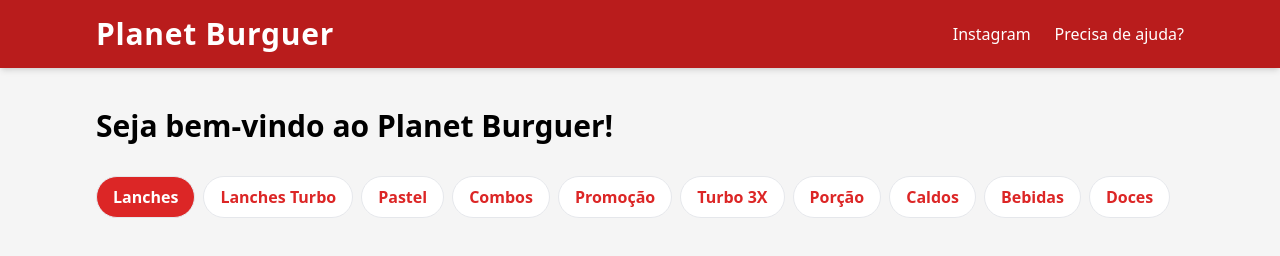
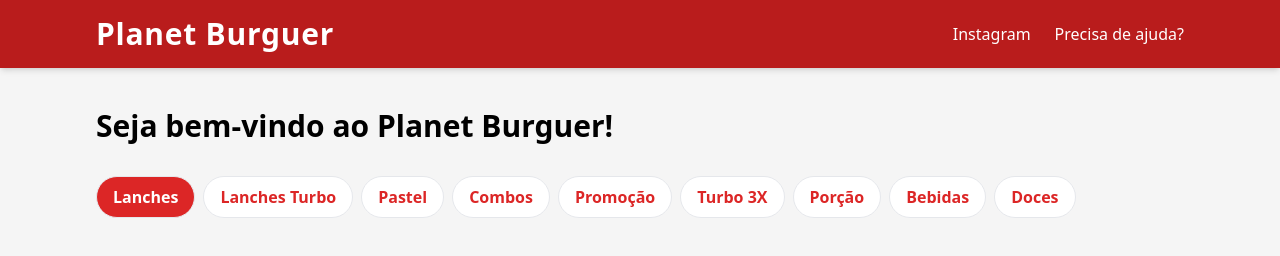
Before and after one commit to GSappio/planetburguersite, a React (Vite) app: page / in a window 1280 px wide. Shown: the top 256 px of the page. Built offline with nearby package versions, Linux system fonts and the light colour scheme.

Commit message:
removendo caldos

```diff
--- a/index.html
+++ b/index.html
@@ -30,11 +30,11 @@
     <!-- SEO -->
     <meta
       name="description"
-      content="Planet Burguer - Hambúrguer, pastel, caldos, doces e mais. Monte seu pedido online!"
+      content="Planet Burguer - Hambúrguer, pastel, doces e mais. Monte seu pedido online!"
     />
     <meta
       name="keywords"
-      content="planet burguer, hamburguer, lanche, pastel, delivery, caldo, doces, Praia Grande"
+      content="planet burguer, hamburguer, lanche, pastel, delivery, doces, Praia Grande"
     />
     <meta name="robots" content="index, follow" />
   </head>
@@ -45,7 +45,7 @@
     <noscript>
       <h1>Planet Burguer - Hambúrguer na Praia Grande</h1>
       <p>
-        Os melhores lanches, pastéis, caldos e doces da cidade. Peça online e
+        Os melhores lanches, pastéis e doces da cidade. Peça online e
         receba em casa com entrega rápida!
       </p>
     </noscript>
--- a/src/components/ComplementosModal.jsx
+++ b/src/components/ComplementosModal.jsx
@@ -23,7 +23,7 @@
   const isLanche = categoria === 'lanche'
   const isPastel = categoria === 'pastel'
 
-  const isSimples = ['porcoes', 'caldo', 'bebida', 'doces', 'doce'].includes(
+  const isSimples = ['porcoes', 'bebida', 'doces', 'doce'].includes(
     categoria
   )
 
--- a/src/pages/Home.jsx
+++ b/src/pages/Home.jsx
@@ -3,7 +3,7 @@
 import { Footer } from '../components/Footer'
 import lanches from '../mocks/lanches.jsx'
 import pasteis from '../mocks/pasteis.jsx'
-import caldos from '../mocks/caldos.jsx'
+// import caldos from '../mocks/caldos.jsx'
 import doces from '../mocks/doces.jsx'
 import bebidas from '../mocks/bebidas.jsx'
 import combos from '../mocks/combos.jsx'
@@ -28,11 +28,11 @@
     ...lanches,
     ...lancheturbo,
     ...pasteis,
-    ...combos,
+    // ...combos,
     ...promocoes,
     ...promocaoTurbo,
     ...porcoes,
-    ...caldos,
+    // ...caldos,
     ...bebidas,
     ...doces,
   ]
@@ -137,7 +137,7 @@
     if (filtro === 'promoção') return promocoes
     if (filtro === 'Turbo 3X') return promocaoTurbo
     if (filtro === 'porção') return porcoes
-    if (filtro === 'caldos') return caldos
+    // if (filtro === 'caldos') return caldos
     if (filtro === 'bebidas') return bebidas
     if (filtro === 'doces') return doces
     return []
@@ -164,7 +164,7 @@
             'promoção',
             'Turbo 3X',
             'porção',
-            'caldos',
+            // 'caldos',
             'bebidas',
             'doces',
           ].map((cat) => (
```
